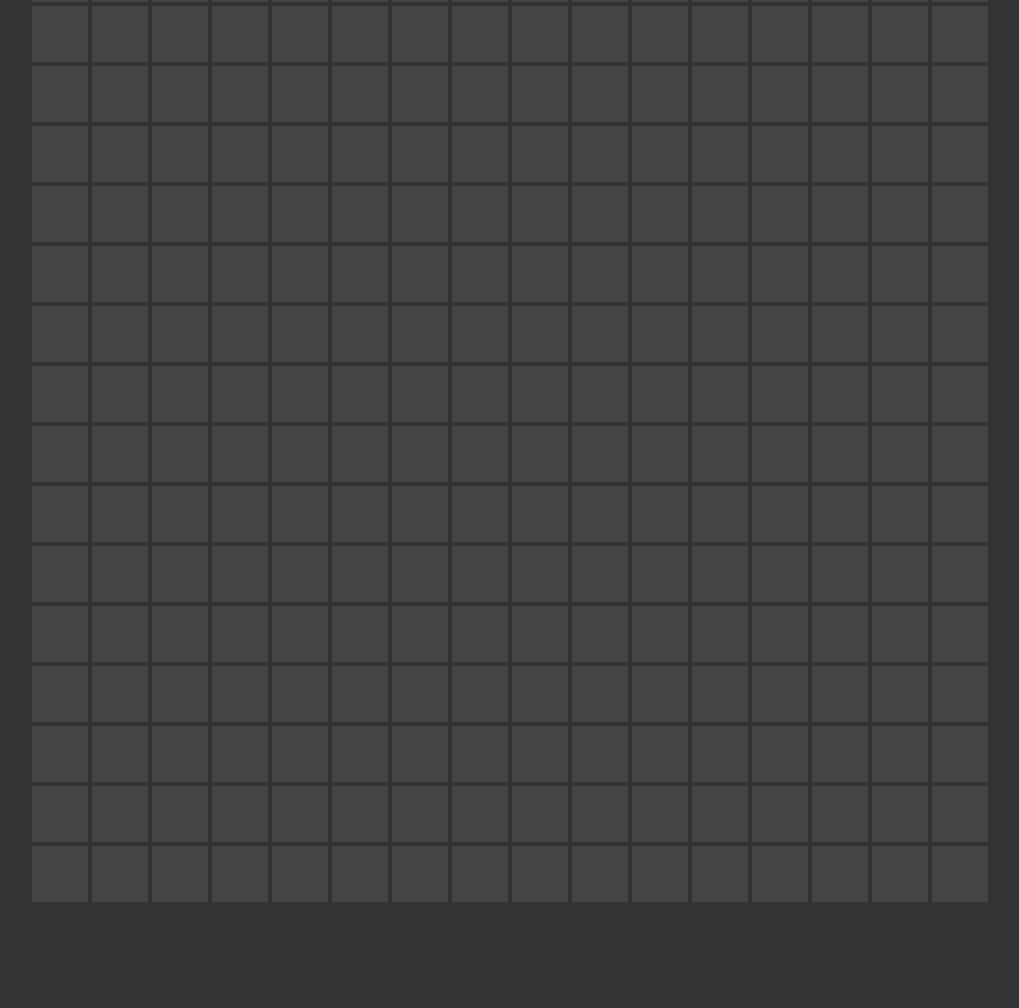
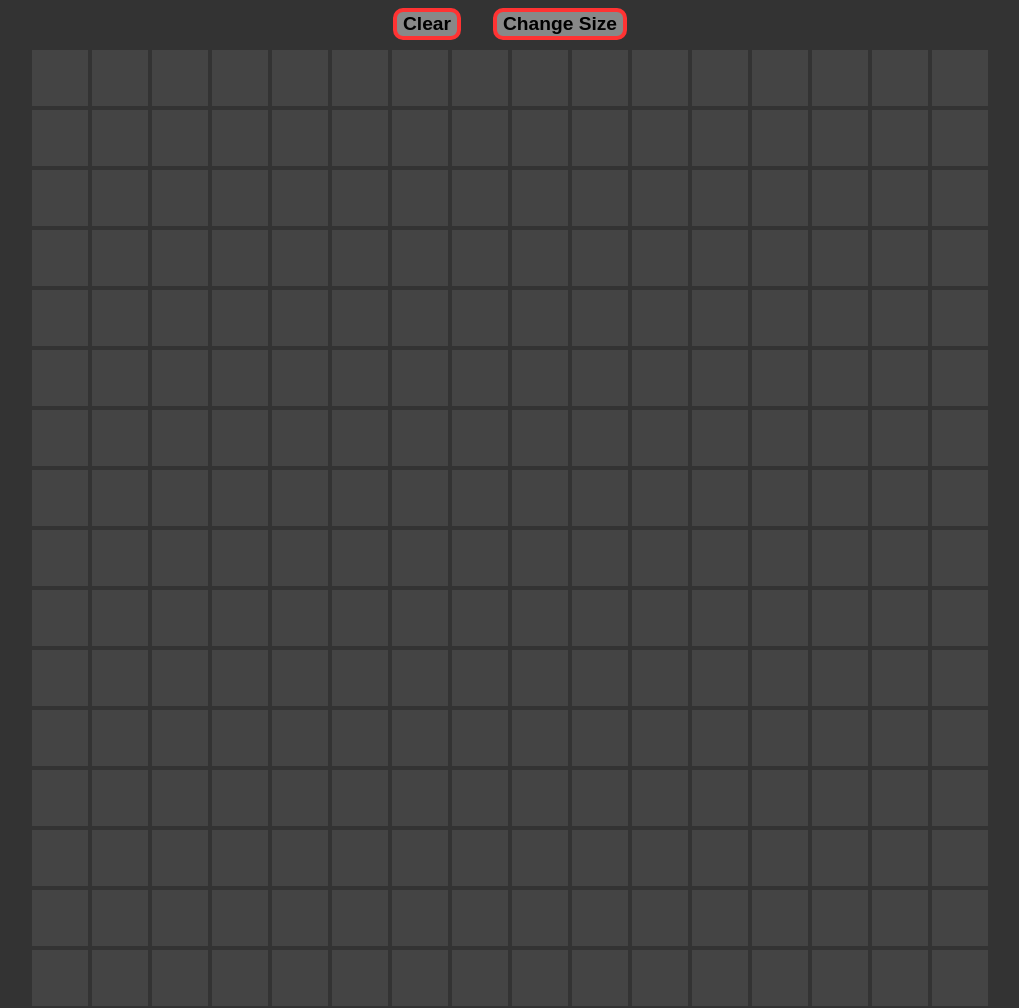
Before and after one commit to Itzerr/Etch-a-Sketch, a plain HTML site: page index.html in a window 1280 px wide. Shown: the whole page, without its empty margins (130-1149 px from the left). Before the commit the page ends 904 px from the top, so only its background shows below. Drawn offline with Linux system fonts and the light colour scheme.

Commit message:
fixed invisible buttons

```diff
--- a/style.css
+++ b/style.css
@@ -3,14 +3,13 @@ body {
     align-items: center;
     justify-content: center;
     background-color: #333;
-    height: 100vh;
     margin: 0;
 }
 
 main {
     display: flex;
     flex-direction: column;
-    justify-content: center;
+    justify-content: flex-start;
     align-items: center;
 }
 
```
